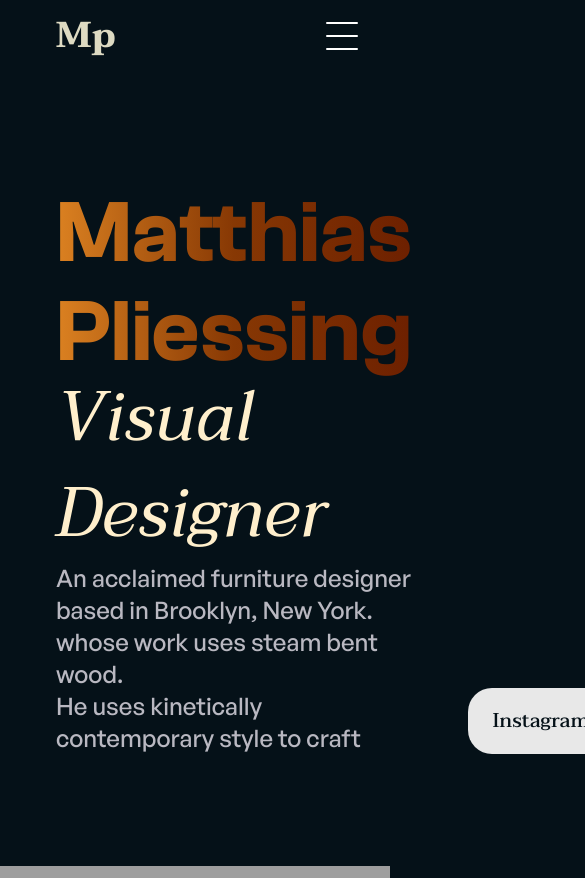
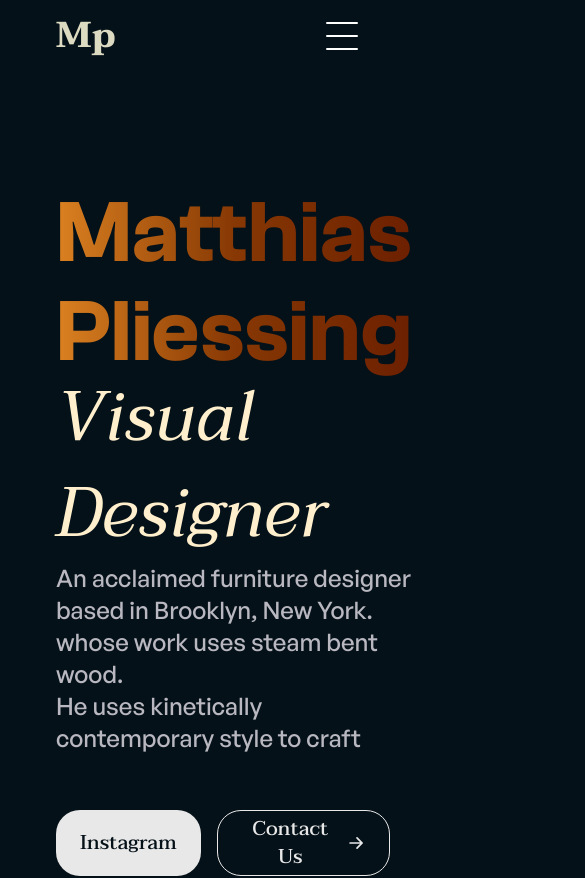
Before and after one commit to AfricanBudu/matthias-project, a React (Vite) app: page / in a window 390 px wide. Shown: the top 878 px of the page, 585 px wide, since content can reach past the window. Built offline with nearby package versions, Linux system fonts and the light colour scheme; grey boxes are pictures that could not be loaded.

Commit message:
Made matthias.jsx responsive

```diff
--- a/src/assets/matthias.jsx
+++ b/src/assets/matthias.jsx
@@ -3,7 +3,7 @@ import { ArrowRightIcon } from "@heroicons/react/16/solid";
 const Matthias = () => {
   return (
     <div>
-        <div className="container flex gap-14 pl-14 mt-28 mb-10 justify-normal items-start">
+        <div className="flex flex-col gap-14 pl-14 mt-28 mb-10 justify-normal items-start md:flex-row">
             <div>
                 <p className="text-tempura text-[5.5rem] font-Semibold_Grotesk leading-[6.2rem]">Matthias Pliessing</p>
                 <p className="-mt-3 text-[#FFEFCC] text-[4.375rem] font-taviraj italic leading-[6rem]">Visual Designer</p>
@@ -13,7 +13,7 @@ const Matthias = () => {
                     He uses kinetically contemporary style to craft
                 </p>
             </div>
-            <div className="flex gap-4 self-end font-taviraj font-medium">
+            <div className="flex gap-4 font-taviraj font-medium md:self-end">
                 <button className=' bg-[#E8E8E8] text-xl text-[#051118] px-6 py-1 rounded-3xl flex items-center'>
                     Instagram
                 </button>
```
